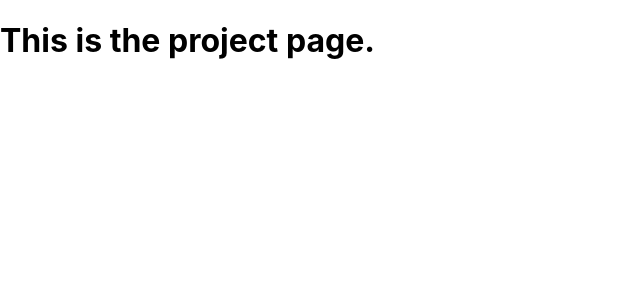
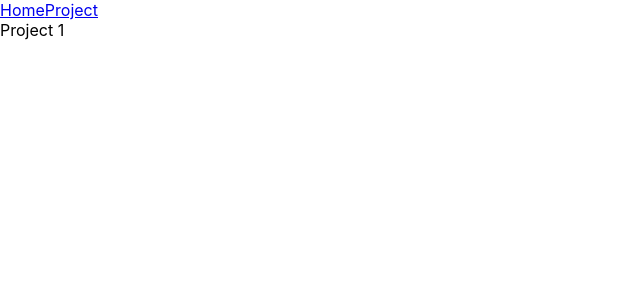
Before and after one commit to hellokirilee/crowdfunding, a React (Create React App) app: page /projet in a window 1280 px wide. Shown: the top 300 px of the page, without its empty margins (0-640 px from the left). Built offline with nearby package versions, Linux system fonts and the light colour scheme.

Commit message:
class changes

```diff
--- a/src/App.js
+++ b/src/App.js
@@ -8,7 +8,7 @@ function App() {
   return (
     <Router>
       <div>
-        <nav />
+        <Nav />
         <Switch>
           <Route path="/projet">
             <ProjectPage />
--- /dev/null
+++ b/src/data.js
@@ -0,0 +1,56 @@
+export const allProjects = [
+    {
+        "id": 1,
+        "title": "Project 1",
+        "description": "Cat ipsum dolor sit amet, hit you unexpectedly cats are cute for roll over and sun my belly, and meow loudly just to annoy owners. Climb leg catty ipsum lick yarn hanging out of own butt yet toy mouse",
+        "goal": 10,
+        "image": "https://images.unsplash.com/photo-1573865526739-10659fec78a5?ixlib=rb-1.2.1&ixid=eyJhcHBfaWQiOjEyMDd9&auto=format&fit=crop&w=658&q=80",
+        "is_open": false,
+        "date_created": "2020-09-19T02:51:08Z",
+        "owner": {
+            "username": "admin",
+            "profile_image_url": "https://images.unsplash.com/photo-1573865526739-10659fec78a5?ixlib=rb-1.2.1&ixid=eyJhcHBfaWQiOjEyMDd9&auto=format&fit=crop&w=658&q=80",
+            "user_bio": "Scratch me there, elevator butt terrorize the hundred-and-twenty-pound rottweiler and steal his bed,"
+        },
+        "category": "Cat-egory"
+    }
+];
+
+export const oneProject = [
+    {
+    "id": 1,
+    "title": "Project 1",
+    "description": "Cat ipsum dolor sit amet, hit you unexpectedly cats are cute for roll over and sun my belly, and meow loudly just to annoy owners. Climb leg catty ipsum lick yarn hanging out of own butt yet toy mouse",
+    "goal": 10,
+    "image": "https://images.unsplash.com/photo-1573865526739-10659fec78a5?ixlib=rb-1.2.1&ixid=eyJhcHBfaWQiOjEyMDd9&auto=format&fit=crop&w=658&q=80",
+    "is_open": false,
+    "date_created": "2020-09-19T02:51:08Z",
+    "owner": {
+        "username": "admin",
+        "profile_image_url": "https://images.unsplash.com/photo-1573865526739-10659fec78a5?ixlib=rb-1.2.1&ixid=eyJhcHBfaWQiOjEyMDd9&auto=format&fit=crop&w=658&q=80",
+        "user_bio": "Scratch me there, elevator butt terrorize the hundred-and-twenty-pound rottweiler and steal his bed,"
+    },
+    "category": "Cat-egory",
+    "pledges": [
+        {
+            "id": 1,
+            "amount": 50,
+            "comment": "Meow!",
+            "anonymous": false,
+            "supporter": "admin",
+            "project_id": 1
+        }
+    ],
+    "pledge_total": 50,
+    "images": [
+        {
+            "content_img_name": "Cat",
+            "content_img": "https://images.unsplash.com/photo-1514888286974-6c03e2ca1dba?ixlib=rb-1.2.1&ixid=eyJhcHBfaWQiOjEyMDd9&auto=format&fit=crop&w=700&q=60"
+        },
+        {
+            "content_img_name": "Catto",
+            "content_img": "https://images.unsplash.com/photo-1573865526739-10659fec78a5?ixlib=rb-1.2.1&ixid=eyJhcHBfaWQiOjEyMDd9&auto=format&fit=crop&w=658&q=80"
+        }
+    ]
+}
+];
--- a/src/pages/HomePage.jsx
+++ b/src/pages/HomePage.jsx
@@ -1,7 +1,10 @@
 import React from "react";
 
+
 function HomePage() {
-    return  <h1>This is the home page.</h1>;
+
+    return  <h1>This is the Home page.</h1>;
+
 }
 
 export default HomePage;
--- a/src/pages/ProjectPage.jsx
+++ b/src/pages/ProjectPage.jsx
@@ -1,7 +1,15 @@
 import React from "react";
+import { allProjects } from "../data";
 
 function ProjectPage() {
-    return  <h1>This is the project page.</h1>;
+
+    return (
+    <div>
+    {allProjects.map((projectData, key) => {
+        return <div key={key}>{projectData.title}</div>;
+        })}
+        </div>
+);
 }
 
 export default ProjectPage;
```
Also changed, not shown: src/components/Nav/Nav.jsx (renamed from src/pages/components/Nav/Nav.jsx).
